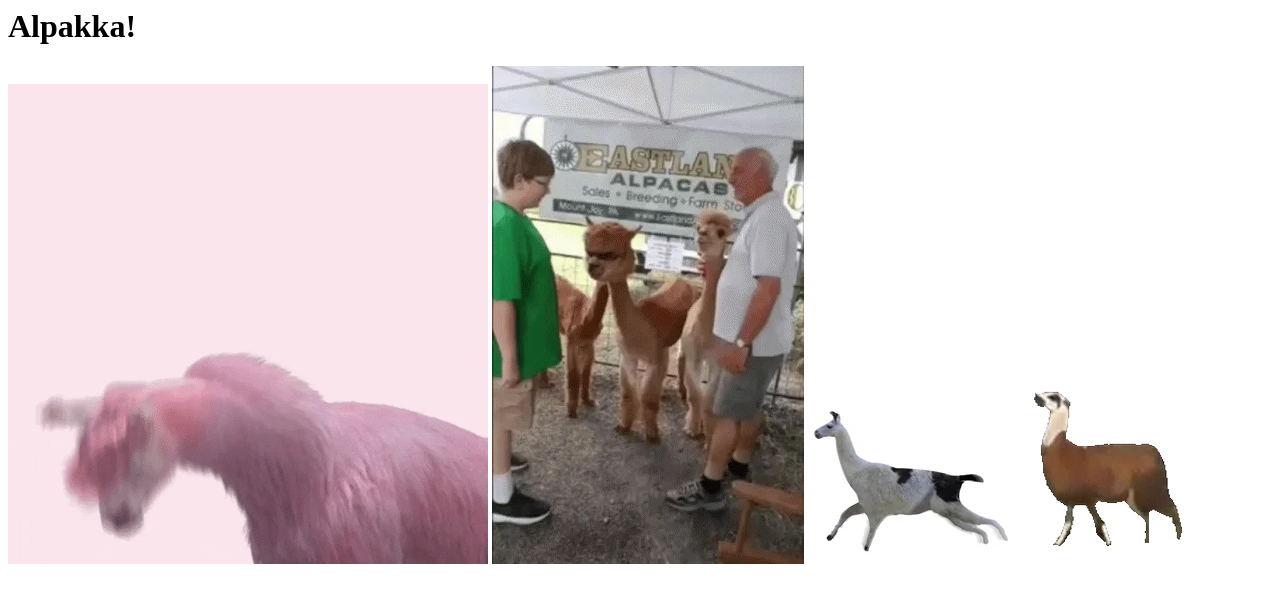
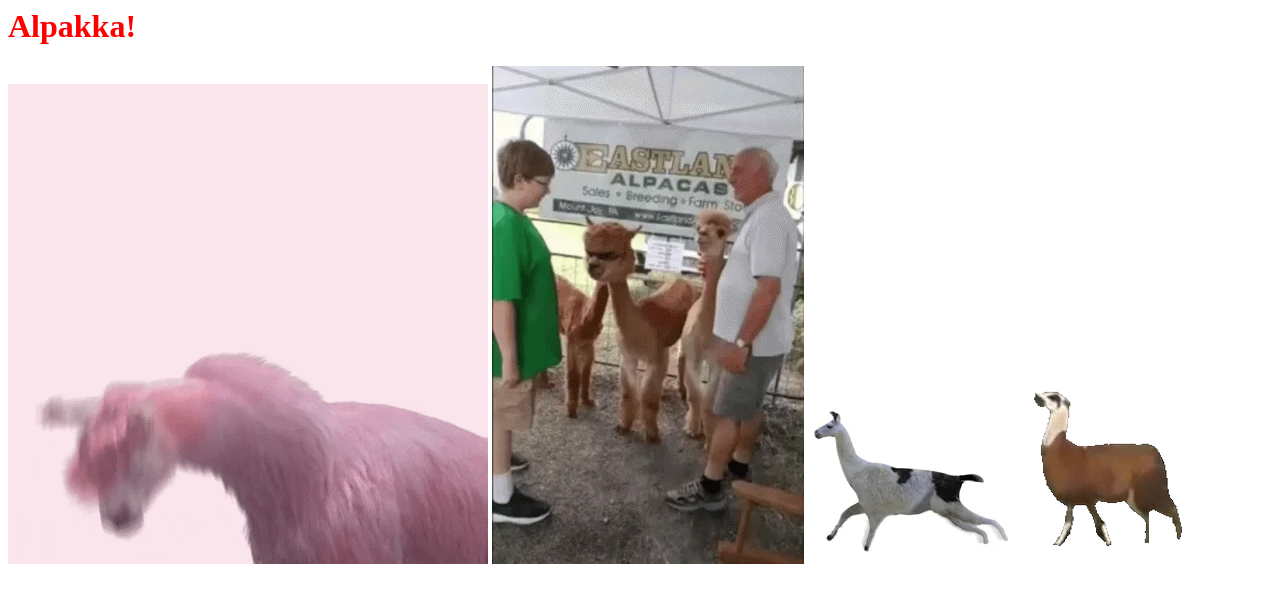
Before and after one commit to Snauweb/alpakka, a plain HTML site: page index.html in a window 1280 px wide. Drawn offline with Linux system fonts and the light colour scheme.

Commit message:
make header red

```diff
--- a/index.html
+++ b/index.html
@@ -3,7 +3,7 @@
 </head>
 
 <body>
-  <h1> Alpakka! </h1>
+  <h1 style="color:red;"> Alpakka! </h1>
   <img src="gif/giphy.gif"></img>
   <img src="gif/giphy2.webp"></img>
   <img src="gif/200w.webp"></img>
```
